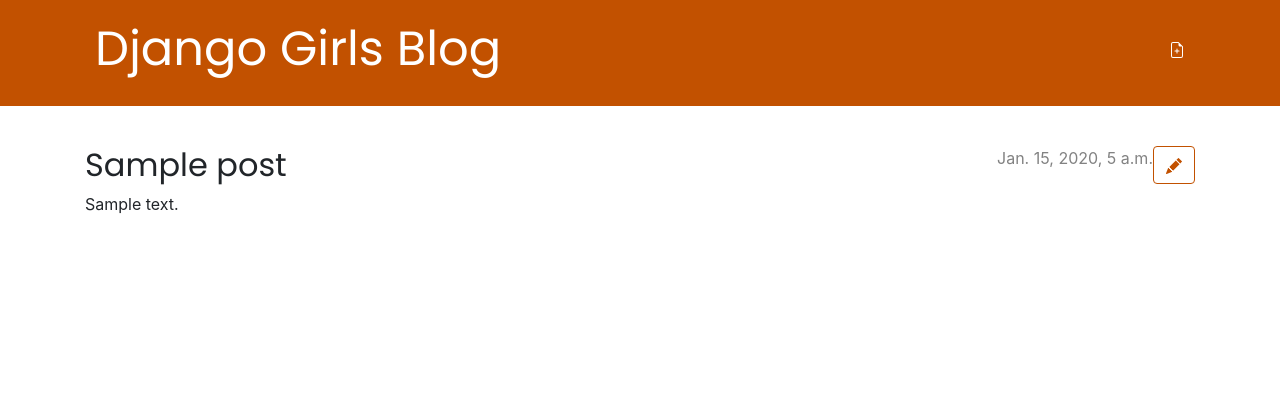
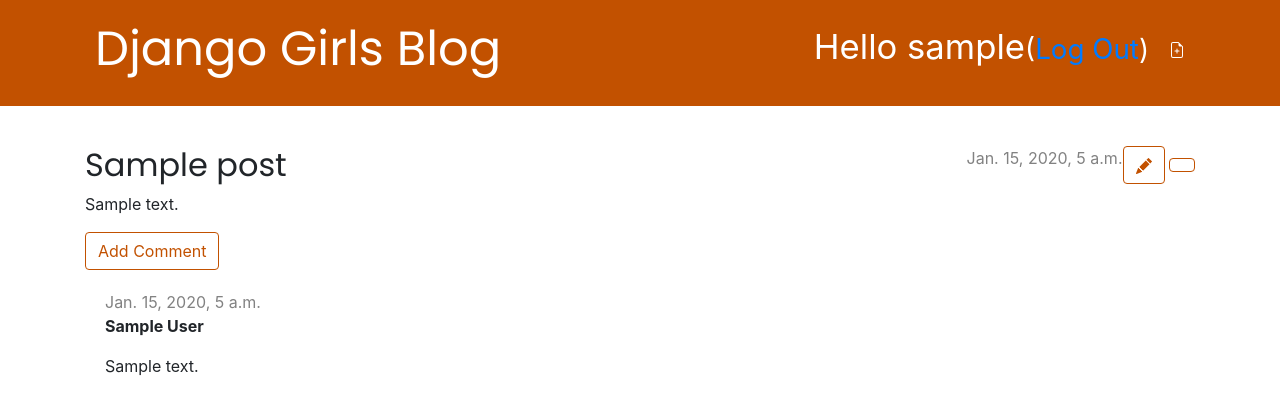
Before and after one commit to DavidCLarkin/django-blog, a Django app: page /post/1/ in a window 1280 px wide. Shown: the top 415 px of the page. Run offline with Django 3.2, Linux system fonts and the light colour scheme; a user stored in the database is signed in; tables that the repository leaves empty hold one stand-in row (values such as "Sample post").

Commit message:
Added comments template/view and features, and login feature

```diff
--- a/blog/admin.py
+++ b/blog/admin.py
@@ -1,5 +1,6 @@
 from django.contrib import admin
-from .models import Post
+from .models import Post, Comment
 
 # Register your models here.
 admin.site.register(Post)
+admin.site.register(Comment)
--- a/blog/models.py
+++ b/blog/models.py
@@ -15,5 +15,22 @@
         self.published_date = timezone.now()
         self.save()
 
+    def approved_comments(self):
+        return self.comments.filter(approved_comment=True)
+
     def __str__(self):
         return self.title
+
+class Comment(models.Model):
+    post = models.ForeignKey('blog.Post', on_delete=models.CASCADE, related_name='comments')
+    author = models.CharField(max_length=200)
+    text = models.TextField()
+    created_date = models.DateTimeField(default=timezone.now)
+    approved_comment = models.BooleanField(default=False)
+
+    def approve(self):
+        self.approved_comment = True
+        self.save()
+
+    def __str__(self):
+        return self.text
--- a/blog/static/css/blog.css
+++ b/blog/static/css/blog.css
@@ -73,3 +73,7 @@
     color: #ffffff;
     background-color: #C25100;
 }
+
+.comment {
+    margin: 20px 0px 20px 20px;
+}
--- a/blog/templates/blog/base.html
+++ b/blog/templates/blog/base.html
@@ -16,6 +16,10 @@
                     <a href="{% url 'post_new' %}" class="top-menu">
                         {% include './icons/file-earmark-plus.svg' %}
                     </a>
+                    <a href="{% url 'post_draft_list' %}" class="top-menu"><span class="glyphicon glyphicon-edit"></span></a>
+                    <p class="top-menu">Hello {{ user.username }}<small>(<a href="{% url 'logout' %}">Log Out</a>)</small></p>
+                {% else %}
+                    <a href="{% url 'login' %}" class="top-menu"><span class="glyphicon glyphicon-lock"></span></a>
                 {% endif %}
                 <h1><a href="/">Django Girls Blog</a></h1>
             </div>
--- a/blog/templates/blog/post_detail.html
+++ b/blog/templates/blog/post_detail.html
@@ -7,14 +7,38 @@
             <a class="btn btn-default" href="{% url 'post_edit' pk=post.pk %}">
                 {% include './icons/pencil-fill.svg' %}
             </a>
+            <a class="btn btn-default" href="{% url 'post_remove' pk=post.pk %}"><span class="glyphicon glyphicon-remove"></span></a>
             {% endif %}
         </aside>
         {% if post.published_date %}
             <time class="date">
                 {{ post.published_date }}
             </time>
+        {% else %}
+            <a class="btn btn-default" href="{% url 'post_publish' pk=post.pk %}">Publish</a>
         {% endif %}
         <h2>{{ post.title }}</h2>
         <p>{{ post.text|linebreaksbr }}</p>
+        <a class="btn btn-default" href="{% url 'add_comment_to_post' pk=post.pk %}">Add Comment</a>
+
+        <div>
+            {% for comment in post.comments.all %}
+                {% if user.is_authenticated or comment.approved_comment %}
+                <div class="comment">
+                    <div class="date">
+                        {{comment.created_date}}
+                        {% if not comment.approved_comment %}
+                            <a class="btn btn-default" href="{% url 'comment_remove' pk=comment.pk %}">Remove<span class="glyphicon glyphicon-remove"></span></a>
+                            <a class="btn btn-default" href="{% url 'comment_approve' pk=comment.pk %}">Approve<span class="glyphicon glyphicon-ok"></span></a>
+                        {% endif %}
+                    </div>
+                    <strong>{{comment.author}}</strong>
+                    <p>{{comment.text|linebreaks}}</p>
+                </div>
+                {% endif %}
+            {% empty %}
+                <p>No comments here yet!</p>
+            {% endfor %}
+        </div>
     </article>
 {% endblock %}
--- a/blog/templates/blog/post_list.html
+++ b/blog/templates/blog/post_list.html
@@ -7,6 +7,7 @@
             </time>
             <h2><a href="{% url 'post_detail' pk=post.pk %}">{{ post.title }}</a></h2>
             <p>{{ post.text|linebreaksbr }}</p>
+            <a href="{% url 'post_detail' pk=post.pk %}">Comments: {{ post.approved_comments.count }}</a>
         </article>
     {% endfor %}
 {% endblock %}
--- a/blog/urls.py
+++ b/blog/urls.py
@@ -6,4 +6,11 @@
     path('post/<int:pk>/', views.post_detail, name='post_detail'),
     path('post/new/', views.post_new, name='post_new'),
     path('post/<int:pk>/edit/', views.post_edit, name='post_edit'),
+    path('drafts/', views.post_draft_list, name='post_draft_list'),
+    path('post/<pk>/publish/', views.post_publish, name='post_publish'),
+    path('post/<pk>/remove/', views.post_remove, name="post_remove"),
+    path('post/<int:pk>/comment/', views.add_comment_to_post, name='add_comment_to_post'),
+    path('comment/<int:pk>/approve/', views.comment_approve, name='comment_approve'),
+    path('comment/<int:pk>/remove/', views.comment_remove, name="comment_remove"),
+
 ]
--- a/blog/views.py
+++ b/blog/views.py
@@ -1,7 +1,8 @@
 from django.utils import timezone
 from django.shortcuts import render, get_object_or_404, redirect
 from .models import Post
-from .forms import PostForm
+from .forms import CommentForm, PostForm, Comment
+from django.contrib.auth.decorators import login_required
 
 # Create your views here.
 def post_list(request):
@@ -12,19 +13,20 @@
     post = get_object_or_404(Post, pk=pk)
     return render(request, 'blog/post_detail.html', {'post':post} )
 
+@login_required
 def post_new(request):
     if request.method == "POST":
         form = PostForm(request.POST)
         if form.is_valid():
             post = form.save(commit=False)
             post.author = request.user
-            post.published_date = timezone.now()
             post.save()
             return redirect('post_detail', pk=post.pk)
     else:
         form = PostForm()
     return render(request, 'blog/post_edit.html', {'form':form})
 
+@login_required
 def post_edit(request, pk):
     post=get_object_or_404(Post, pk=pk)
     if request.method == "POST":
@@ -32,9 +34,50 @@
         if form.is_valid():
             post=form.save(commit=False)
             post.author = request.user
-            post.published_date=timezone.now()
             post.save()
             return redirect('post_detail',pk=post.pk)
     else:
         form=PostForm(instance=post)
     return render(request, 'blog/post_edit.html',{'form':form})
+
+@login_required
+def post_draft_list(request):
+    posts = Post.objects.filter(published_date__isnull=True).order_by('created_date')
+    return render(request, 'blog/post_draft_list.html', {'posts':posts})
+
+@login_required
+def post_publish(request, pk):
+    post = get_object_or_404(Post, pk=pk)
+    post.publish()
+    return redirect('post_detail', pk=pk)
+
+@login_required
+def post_remove(request, pk):
+    post = get_object_or_404(Post, pk=pk)
+    post.delete()
+    return redirect('post_list')
+
+def add_comment_to_post(request, pk):
+    post = get_object_or_404(Post, pk=pk)
+    if request.method == "POST":
+        form = CommentForm(request.POST)
+        if form.is_valid():
+            comment = form.save(commit=False)
+            comment.post = post
+            comment.save()
+            return redirect('post_detail', pk=post.pk)
+    else:
+        form = CommentForm()
+    return render(request, 'blog/add_comment_to_post.html', {'form':form})
+
+@login_required
+def comment_approve(request, pk):
+    comment = get_object_or_404(Comment, pk=pk)
+    comment.approve()
+    return redirect('post_detail', pk=comment.post.pk)
+
+@login_required
+def comment_remove(request, pk):
+    comment = get_object_or_404(Comment, pk=pk)
+    comment.delete()
+    return redirect('post_detail', pk=comment.post.pk)
--- a/mysite/settings.py
+++ b/mysite/settings.py
@@ -49,6 +49,8 @@
     'django.contrib.messages.middleware.MessageMiddleware',
     'django.middleware.clickjacking.XFrameOptionsMiddleware',
 ]
+
+LOGIN_REDIRECT_URL = '/'
 
 ROOT_URLCONF = 'mysite.urls'
 
--- a/mysite/urls.py
+++ b/mysite/urls.py
@@ -16,7 +16,11 @@
 from django.contrib import admin
 from django.urls import path, include
 
+from django.contrib.auth import views
+
 urlpatterns = [
     path('admin/', admin.site.urls),
+    path('accounts/login/', views.LoginView.as_view(), name='login'),
+    path('accounts/logout/', views.LogoutView.as_view(next_page='/'), name='logout'),
     path('', include('blog.urls')),
 ]
```
Also changed, not shown: blog/forms.py (+6 -1 lines), blog/templates/blog/add_comment_to_post.html (added, +9 -0 lines), blog/templates/blog/post_draft_list.html (added, +11 -0 lines), blog/templates/registration/login.html (added, +24 -0 lines), blog/migrations/0002_comment.py (added).
